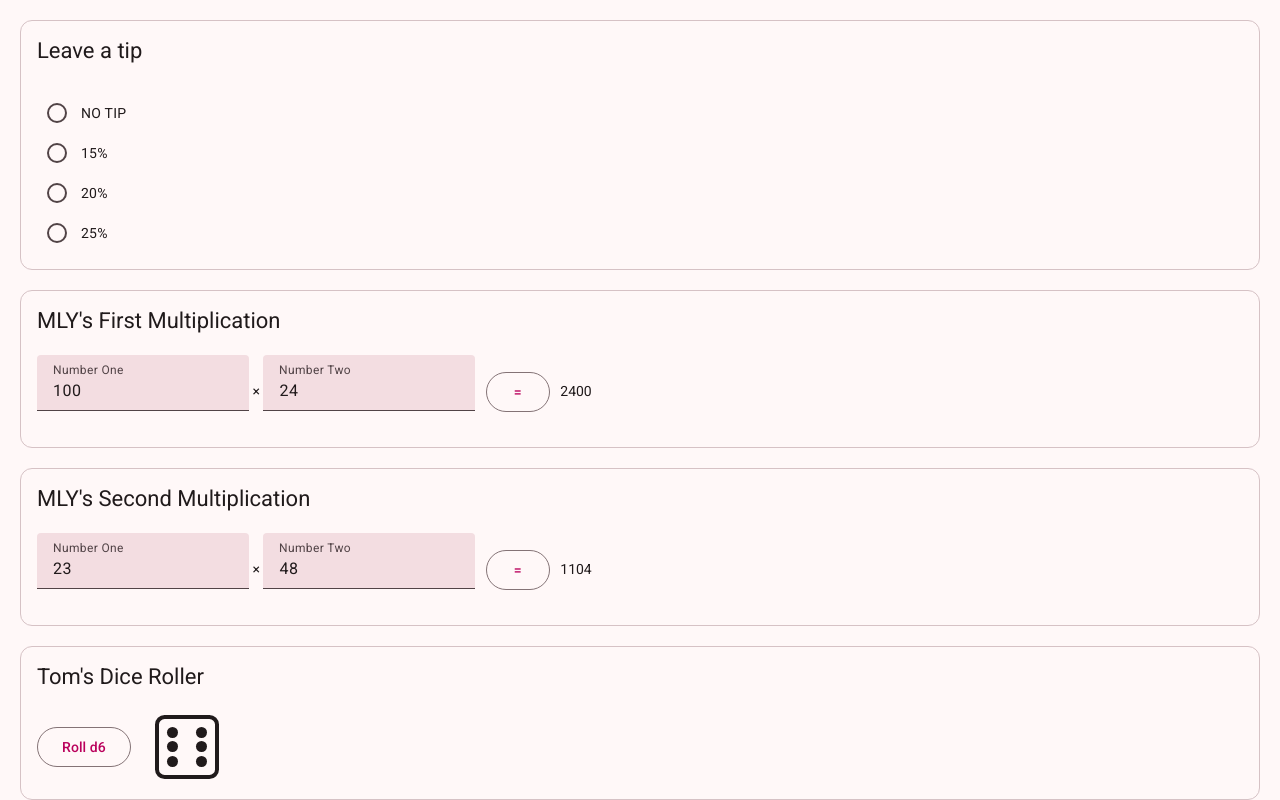
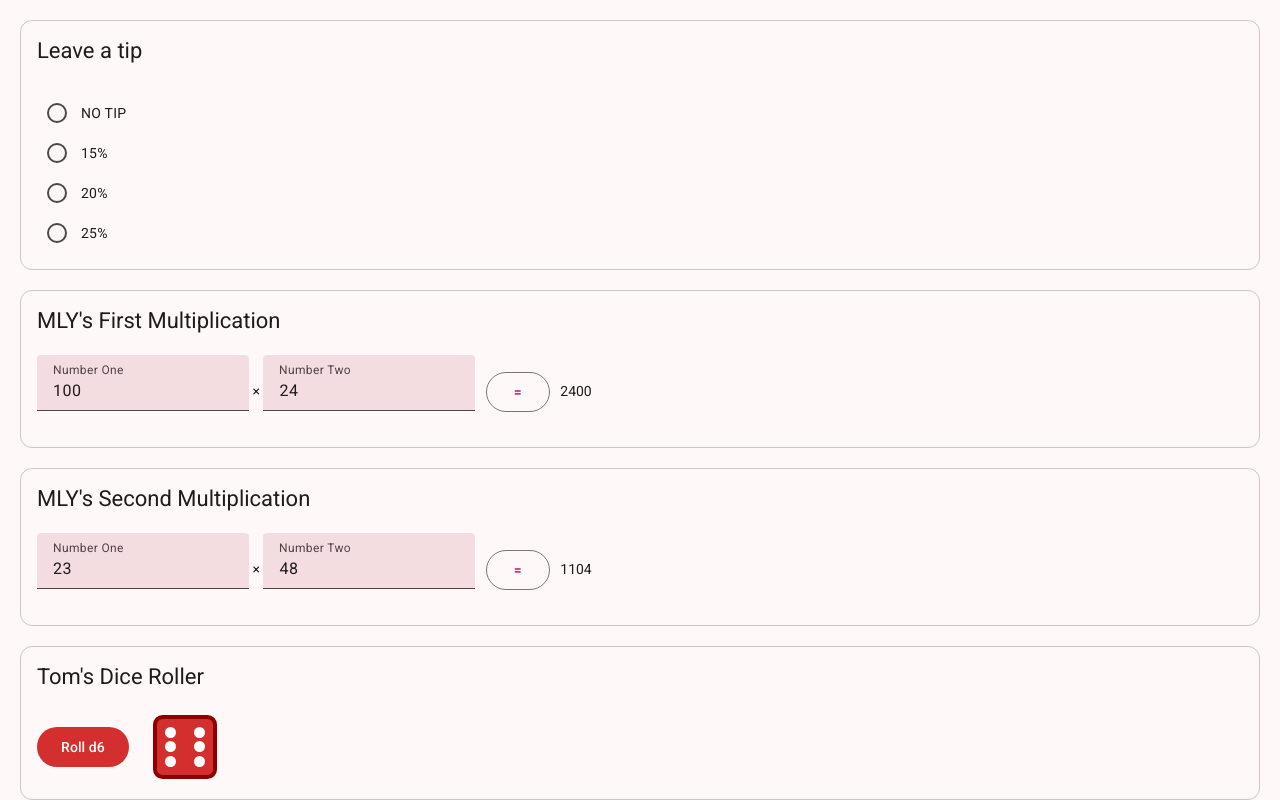
Before and after one commit to 2026-fall-jsf/angular-components, an Angular app: page / in a window 1280 px wide. Shown: the part 1072-1872 px from the top of the page. Built offline with nearby package versions, Linux system fonts and the light colour scheme.

Commit message:
changed colors and the wording in the button

```diff
--- a/src/app/dice-roller/dice-roller.css
+++ b/src/app/dice-roller/dice-roller.css
@@ -15,7 +15,9 @@
   width: 4rem;
   height: 4rem;
   padding: 0.4rem;
-  border: 4px solid currentColor;
+  background: var(--die-color);
+  color: #fff;
+  border: 4px solid var(--die-edge);
   border-radius: 0.6rem;
   display: grid;
   grid-template: repeat(3, 1fr) / repeat(3, 1fr);
@@ -51,6 +53,12 @@
 }
 
 .dice-card {
+  --die-color: #d32f2f;
+  --die-edge: #8e0000;
+  --mat-button-filled-container-color: var(--die-color);
+  --mat-button-filled-label-text-color: #fff;
+  --mat-button-filled-disabled-container-color: var(--die-edge);
+  --mat-button-filled-disabled-label-text-color: #fff;
   position: relative;
   overflow: hidden;
 }
--- a/src/app/dice-roller/dice-roller.html
+++ b/src/app/dice-roller/dice-roller.html
@@ -11,11 +11,11 @@
         <br />
         <div class="roller">
             <button
-                matButton="outlined"
+                matButton="filled"
                 [disabled]="rolling()"
                 (click)="roll()"
             >
-                Roll d{{ sides() }}
+                {{ buttonLabel() }}
             </button>
             <div
                 class="result"
--- a/src/app/dice-roller/dice-roller.ts
+++ b/src/app/dice-roller/dice-roller.ts
@@ -41,6 +41,12 @@ export class DiceRoller {
 
   protected readonly confetti = signal<{ left: number; delay: number; drift: number; color: string }[]>([]);
 
+  protected readonly buttonLabel = computed(() =>
+    this.rolling() ? 'Rolling...'
+      : this.result() === null ? `Roll d${this.sides()}`
+      : `Rolled ${this.result()} - roll again`
+  );
+
   private readonly randomRoll = () => Math.floor(Math.random() * this.sides()) + 1;
 
   protected readonly roll = () => {
```
